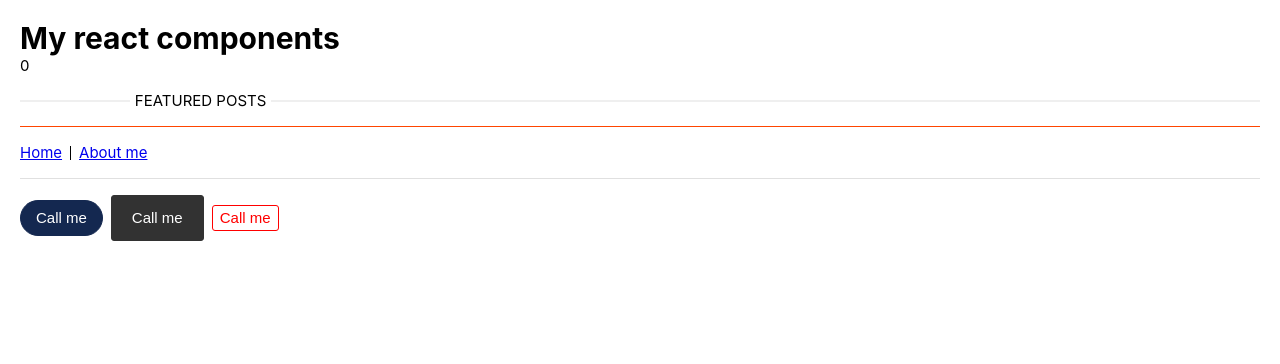
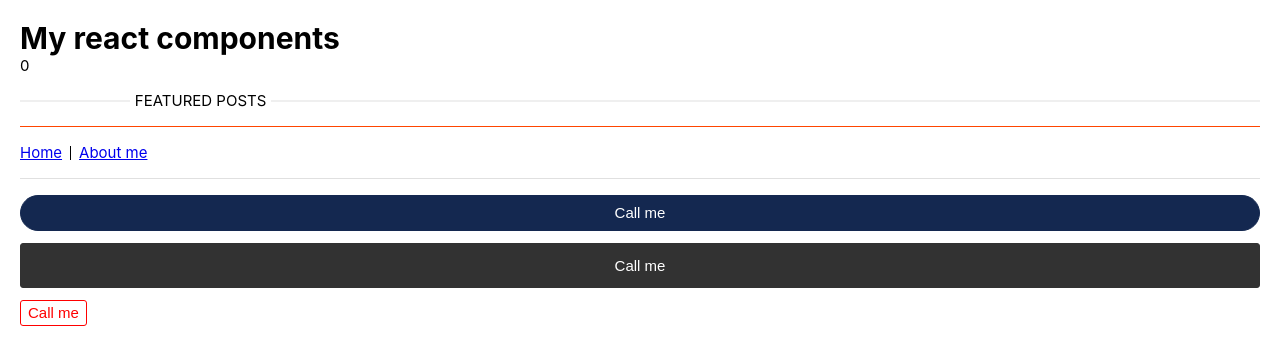
Before and after one commit to ofemmy/custom-components, a React (Create React App) app: page / in a window 1280 px wide. Shown: the top 364 px of the page. Built offline with nearby package versions, Linux system fonts and the light colour scheme.

Commit message:
removed outline and added block prop

```diff
--- a/src/App.tsx
+++ b/src/App.tsx
@@ -20,6 +20,7 @@ function App() {
             setCount(count + 1);
           }}
           rounded
+          block
         >
           Call me
         </Button>
@@ -29,6 +30,7 @@ function App() {
           }}
           size="large"
           color="#323232"
+          block
         >
           Call me
         </Button>
--- a/src/components/Button/Button.tsx
+++ b/src/components/Button/Button.tsx
@@ -25,9 +25,27 @@ const StyledButton = styled.button<StyledButtonProps>`
   margin-bottom: 12px;
   font-size: 1.5rem;
   border: 1px solid;
-  &:hover {
-    filter: brightness(1.3);
-  }
+  outline: 0;
+  outline-color: initial;
+  outline-style: initial;
+  outline-width: 0px;
+  &:hover,
+  &:focus,
+  &:active {
+    outline: 0;
+    outline-color: initial;
+    outline-style: initial;
+    outline-width: 0px;
+    filter: brightness(1.9);
+  };
+  ${({ block }) => {
+    if (block) {
+      return css`
+        display: block;
+        width: 100%;
+      `;
+    }
+  }}
   ${({ size }) => {
     switch (size) {
       case "small":
```
